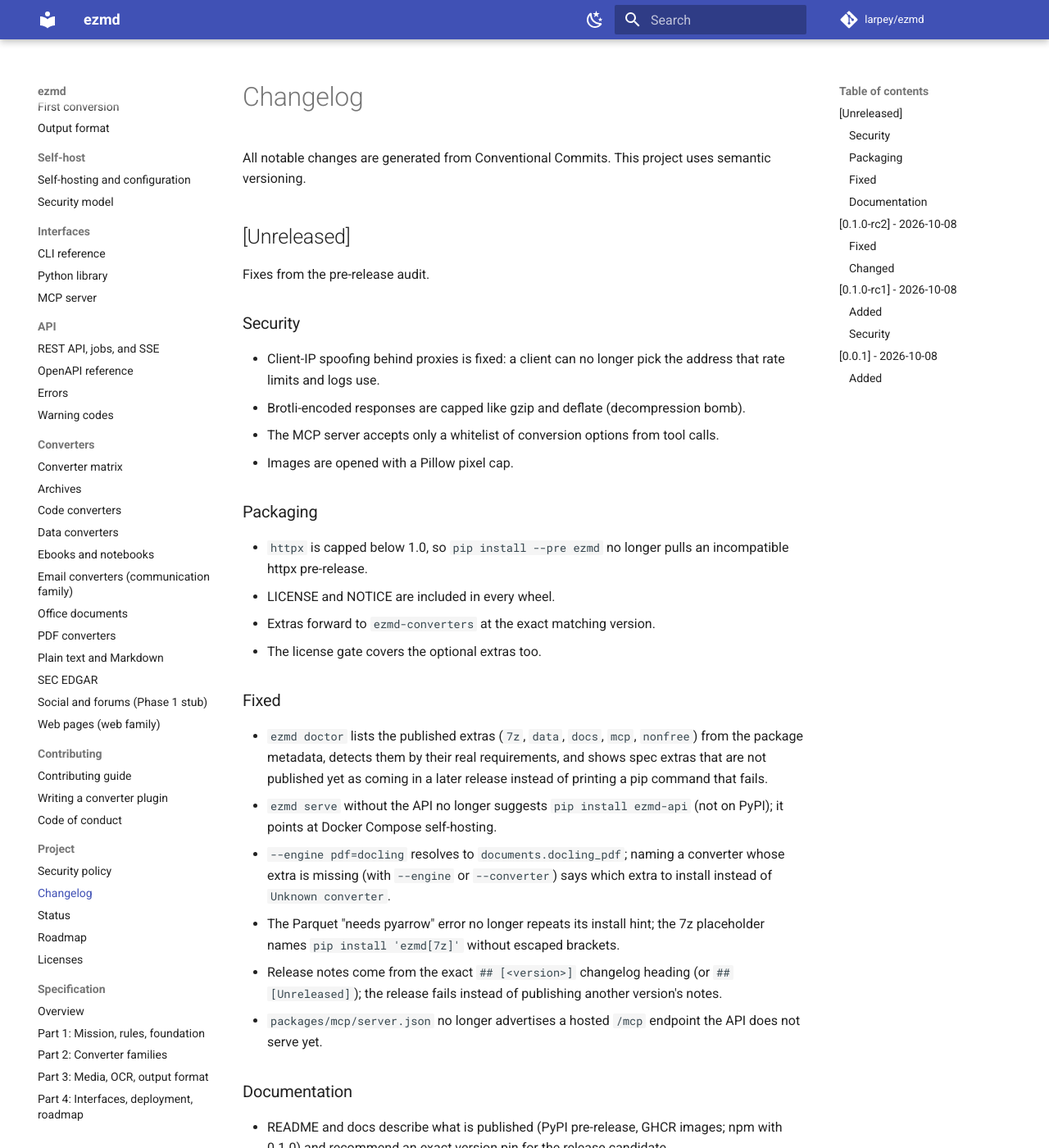
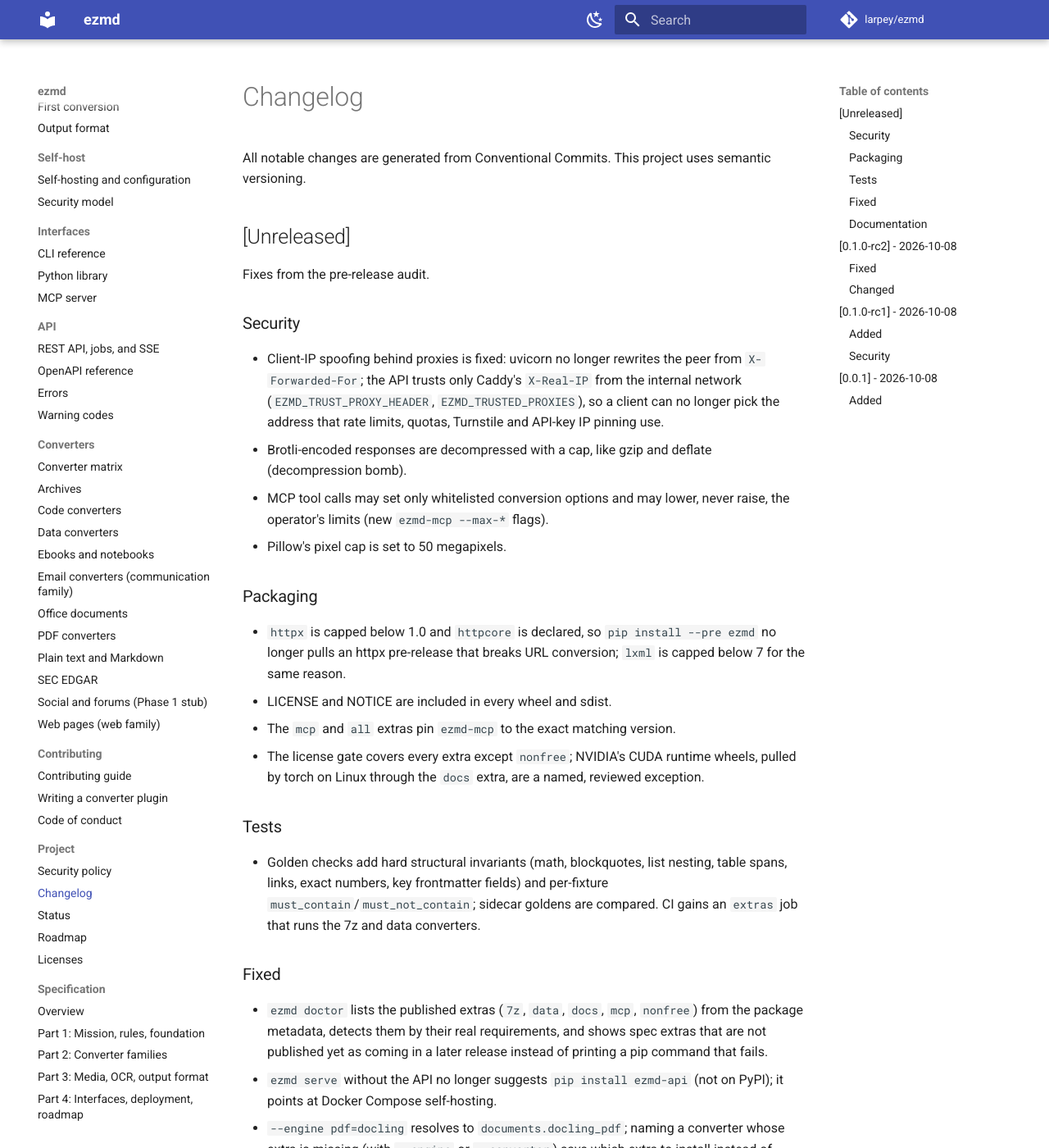
Before and after one commit to larpey/ezmd, an MkDocs documentation site: the page built from docs/changelog.md, in a window 1280 px wide and 1400 px high. Shown: the whole window at 82% size. Built offline with MkDocs 1.6.1 and Material for MkDocs 9.7.7, drawn with Linux system fonts in a browser that asks for light colours; comment, search, counter and statistics services are not loaded.

Commit message:
docs: record audit decisions D-0039..D-0042; security page and changelog match what landed
Co-Authored-By: Claude Opus 5.5 <noreply@anthropic.com>
Claude-Session: https://claude.ai/code/session_01VgW6Z8s159CFji9xnPcDTz

```diff
--- a/CHANGELOG.md
+++ b/CHANGELOG.md
@@ -7,16 +7,27 @@ All notable changes are generated from Conventional Commits. This project uses s
 Fixes from the pre-release audit.
 
 ### Security
-- Client-IP spoofing behind proxies is fixed: a client can no longer pick the address that rate limits and logs use.
-- Brotli-encoded responses are capped like gzip and deflate (decompression bomb).
-- The MCP server accepts only a whitelist of conversion options from tool calls.
-- Images are opened with a Pillow pixel cap.
+- Client-IP spoofing behind proxies is fixed: uvicorn no longer rewrites the peer from `X-Forwarded-For`;
+  the API trusts only Caddy's `X-Real-IP` from the internal network (`EZMD_TRUST_PROXY_HEADER`,
+  `EZMD_TRUSTED_PROXIES`), so a client can no longer pick the address that rate limits, quotas, Turnstile and
+  API-key IP pinning use.
+- Brotli-encoded responses are decompressed with a cap, like gzip and deflate (decompression bomb).
+- MCP tool calls may set only whitelisted conversion options and may lower, never raise, the operator's
+  limits (new `ezmd-mcp --max-*` flags).
+- Pillow's pixel cap is set to 50 megapixels.
 
 ### Packaging
-- `httpx` is capped below 1.0, so `pip install --pre ezmd` no longer pulls an incompatible httpx pre-release.
-- LICENSE and NOTICE are included in every wheel.
-- Extras forward to `ezmd-converters` at the exact matching version.
-- The license gate covers the optional extras too.
+- `httpx` is capped below 1.0 and `httpcore` is declared, so `pip install --pre ezmd` no longer pulls an
+  httpx pre-release that breaks URL conversion; `lxml` is capped below 7 for the same reason.
+- LICENSE and NOTICE are included in every wheel and sdist.
+- The `mcp` and `all` extras pin `ezmd-mcp` to the exact matching version.
+- The license gate covers every extra except `nonfree`; NVIDIA's CUDA runtime wheels, pulled by torch on Linux
+  through the `docs` extra, are a named, reviewed exception.
+
+### Tests
+- Golden checks add hard structural invariants (math, blockquotes, list nesting, table spans, links, exact
+  numbers, key frontmatter fields) and per-fixture `must_contain`/`must_not_contain`; sidecar goldens are
+  compared. CI gains an `extras` job that runs the 7z and data converters.
 
 ### Fixed
 - `ezmd doctor` lists the published extras (`7z`, `data`, `docs`, `mcp`, `nonfree`) from the package metadata,
```
Also changed, not shown: DECISIONS.md (+36 -0 lines), docs/decisions/audit-fix-docs.md (+1 -1 lines), docs/security.md (+13 -7 lines).
